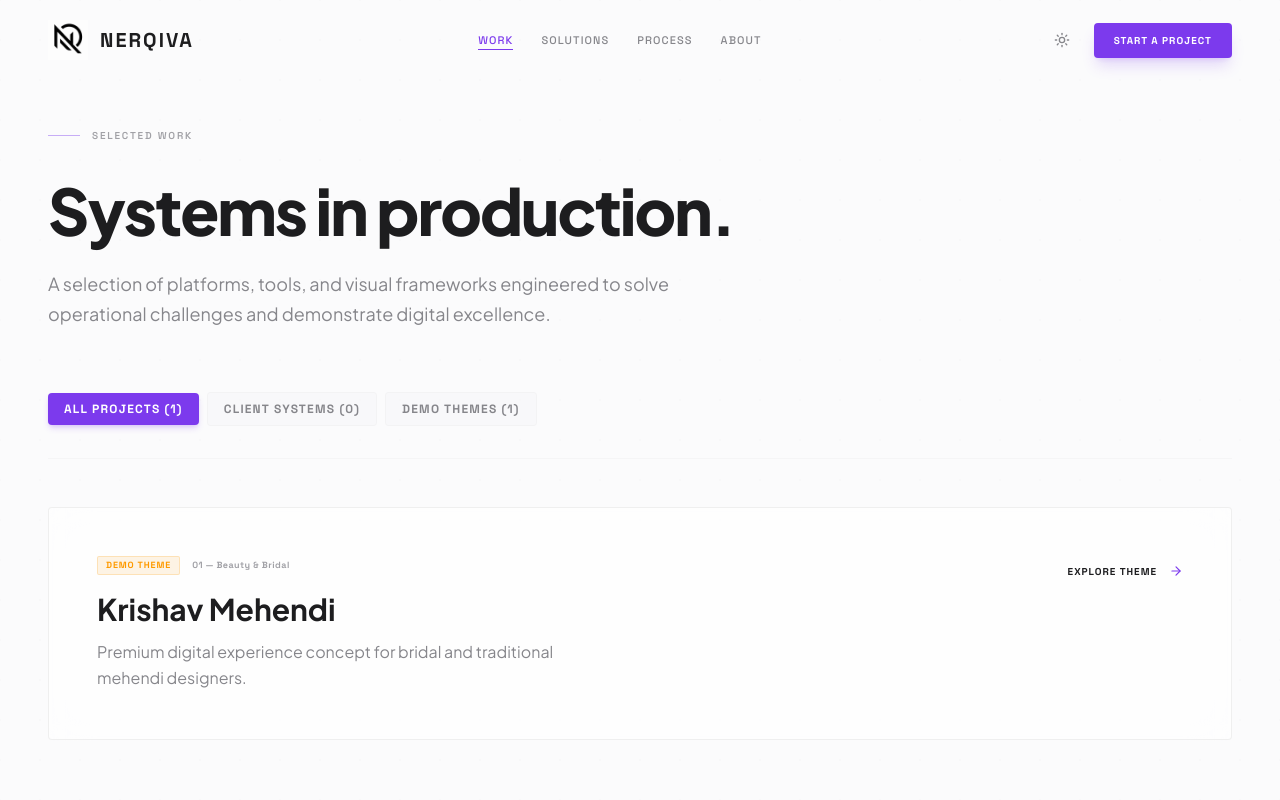
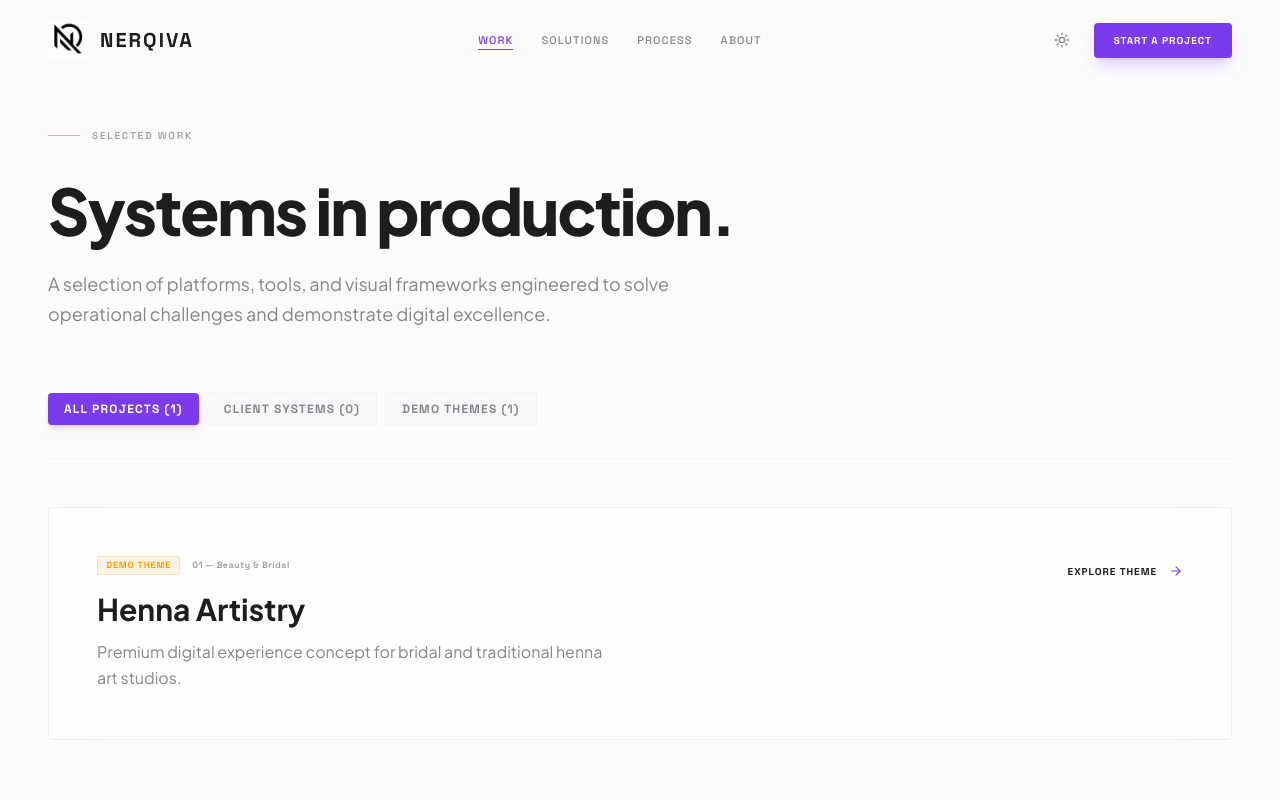
Before and after one commit to dipexplorer/nerqiva-agency-site, a Next.js app: page /work in a window 1280 px wide. Shown: the top 800 px of the page. Built offline with nearby package versions, Linux system fonts and the light colour scheme.

Commit message:
feat: rename theme project to Henna Artistry, add live demoUrl action, and polish details banner

```diff
--- a/src/app/work/[slug]/page.tsx
+++ b/src/app/work/[slug]/page.tsx
@@ -66,21 +66,33 @@ export default function CaseStudyPage({ params }: { params: { slug: string } })
         <div className="section-container mb-32 max-w-5xl">
           {/* Demo Warning / Description Banner */}
           {project.projectType === "demo" && (
-            <div className="glass-panel p-6 border-amber-500/20 bg-amber-500/5 mb-16 rounded-sm flex flex-col md:flex-row md:items-center justify-between gap-4">
+            <div className="glass-panel p-6 border-accent/20 bg-accent/5 mb-16 rounded-sm flex flex-col md:flex-row md:items-center justify-between gap-6">
               <div>
-                <span className="font-mono text-[9px] uppercase tracking-wider text-amber-500 font-bold block mb-1">
+                <span className="font-mono text-[9px] uppercase tracking-wider text-accent font-bold block mb-1">
                   NERQIVA DEMO THEME
                 </span>
                 <p className="text-xs text-text-secondary leading-relaxed max-w-xl">
-                  This is a conceptual digital experience created to demonstrate how a modern, premium online presence and scheduling system can be engineered for the <strong>{project.category}</strong> sector.
+                  This is a conceptual digital experience designed to showcase how a modern, premium web presence and reservation dashboard can be engineered for the <strong>{project.category}</strong> sector.
                 </p>
               </div>
-              <Link
-                href="/contact"
-                className="px-4 py-2.5 bg-amber-500 hover:bg-amber-600 text-bg-primary font-mono text-[10px] font-bold uppercase tracking-widest rounded-sm transition-colors text-center shrink-0"
-              >
-                Deploy This Theme
-              </Link>
+              <div className="flex flex-wrap items-center gap-3 shrink-0">
+                {project.demoUrl && (
+                  <a
+                    href={project.demoUrl}
+                    target="_blank"
+                    rel="noopener noreferrer"
+                    className="px-4 py-2.5 bg-accent hover:bg-accent-mid text-white font-mono text-[10px] font-bold uppercase tracking-widest rounded-sm transition-all shadow-md shadow-accent/10 text-center"
+                  >
+                    View Live Demo →
+                  </a>
+                )}
+                <Link
+                  href="/contact"
+                  className="px-4 py-2.5 border border-border/60 text-text-secondary hover:text-text-primary font-mono text-[10px] font-bold uppercase tracking-widest rounded-sm transition-colors text-center"
+                >
+                  Request Deployment
+                </Link>
+              </div>
             </div>
           )}
 
--- a/src/data/projects.ts
+++ b/src/data/projects.ts
@@ -26,16 +26,16 @@ export interface Project {
 
 export const PROJECTS: Project[] = [
   {
-    id: "krishavmehendi",
-    slug: "krishav-mehendi",
+    id: "hennaartistry",
+    slug: "henna-artistry",
     number: "01",
-    name: "Krishav Mehendi",
+    name: "Henna Artistry",
     projectType: "demo",
     type: "Demo Theme",
     category: "Beauty & Bridal",
-    tagline: "Premium digital experience concept for bridal and traditional mehendi designers.",
+    tagline: "Premium digital experience concept for bridal and traditional henna art studios.",
     challenge: "Traditional beauty and boutique design services often lack digital presence, relying entirely on word-of-mouth or social media channels that don't capture the luxury and artistry of their work. High-end bridal clients expect a digital experience that reflects the same level of attention to detail and heritage as the service itself.",
-    whyItMattered: "A premium interface acts as a digital gallery and direct booking engine. By integrating fine interactive visual pathways, custom WebGL scenes, and WhatsApp reservation routing, Krishav Mehendi elevates local heritage artistry to a professional commercial grade.",
+    whyItMattered: "A premium interface acts as a digital gallery and direct booking engine. By integrating fine interactive visual pathways, custom WebGL scenes, and WhatsApp reservation routing, Henna Artistry elevates local heritage artistry to a professional commercial grade.",
     constraints: [
       "Must render fast despite 3D WebGL centerpiece rendering",
       "Mobile-first responsive booking form that auto-fills text fields",
@@ -55,6 +55,7 @@ export const PROJECTS: Project[] = [
     gradient: "from-amber-600/10 to-emerald-600/10",
     accentColor: "bg-amber-600",
     featured: true,
+    demoUrl: "https://hennaart-nine.vercel.app/",
     gallery: [
       "/images/projects/krishav-mehendi/bridal.png",
       "/images/projects/krishav-mehendi/arabic.png",
```
